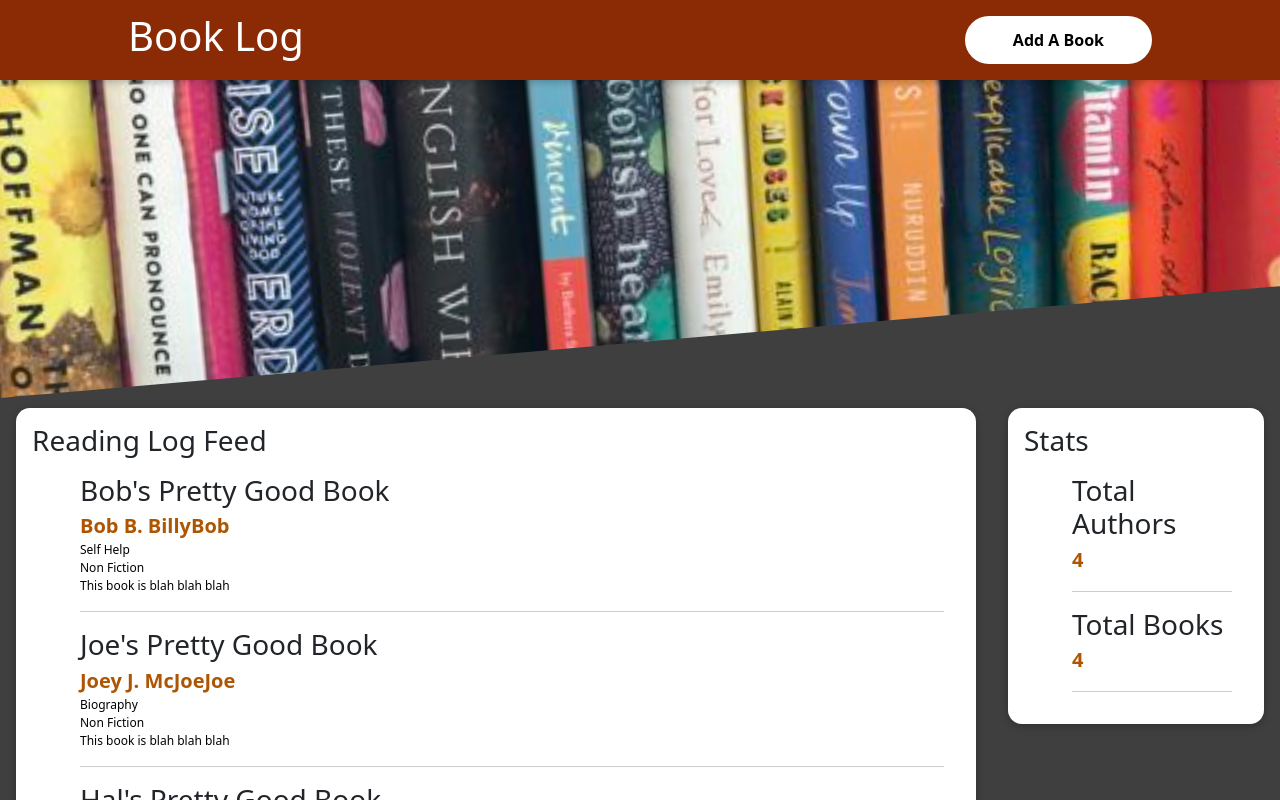
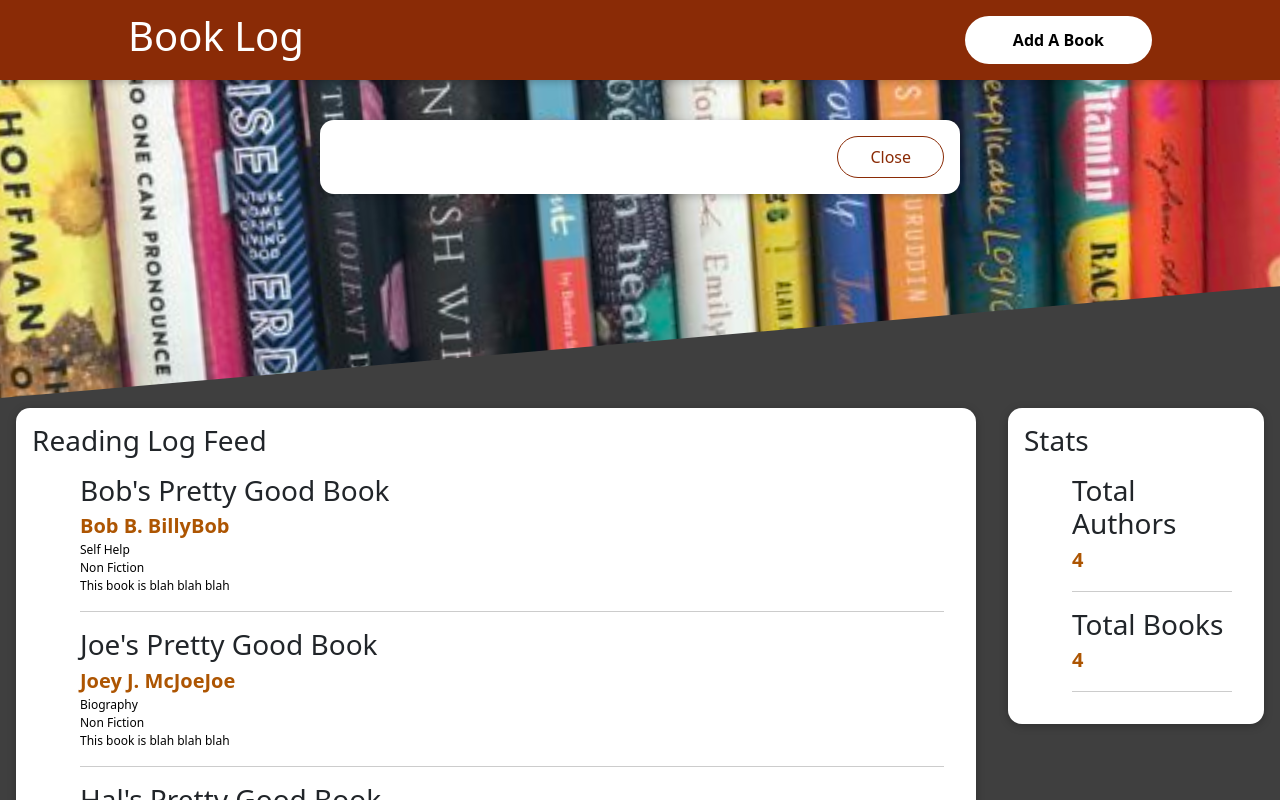
Before and after one commit to ipcampbell12/reading_log_react, a React (Create React App) app: page / in a window 1280 px wide. Both pictures are taken after a click on the button "Add A Book". Shown: the top 800 px of the page. Built offline with nearby package versions, Linux system fonts and the light colour scheme.

Commit message:
closing and opening modal

```diff
--- a/src/App.js
+++ b/src/App.js
@@ -4,6 +4,7 @@ import 'bootstrap/dist/css/bootstrap.min.css';
 import Header from './components/Layout/Header';
 import BookFeed from './components/MainView/BookFeed';
 import Stats from './components/MainView/Stats'
+import EntryForm from './components/EntryForm/EntryForm';
 
 
 function App() {
@@ -20,10 +21,10 @@ function App() {
 
   return (
     <div className='overall'>
-
-      <Header />
+      {displayEntryForm && <EntryForm onClose={hideEntryFormHandler} />}
+      <Header onShowEntryModal={showEntryFromHandler} />
       <main className='main'>
-        <BookFeed onShowEntryModal={showEntryFromHandler} />
+        <BookFeed />
         <Stats />
       </main>
     </div>
--- a/src/components/EntryForm/EntryForm.js
+++ b/src/components/EntryForm/EntryForm.js
@@ -0,0 +1,19 @@
+import React from 'react';
+
+import Modal from '../UI/Modal';
+import classes from './EntryForm.module.css'
+
+function EntryForm(props) {
+    return (
+        <Modal>
+            <div className={classes.actions}>
+                <button className={classes['button--alt']} onClose={props.onClose}>
+                    Close
+                </button>
+            </div>
+
+        </Modal>
+    );
+}
+
+export default EntryForm;
--- a/src/components/EntryForm/EntryForm.module.css
+++ b/src/components/EntryForm/EntryForm.module.css
@@ -0,0 +1,46 @@
+.cart-items {
+    list-style: none;
+    margin: 0;
+    padding: 0;
+    max-height: 20rem;
+    overflow: auto;
+}
+
+.total {
+    display: flex;
+    justify-content: space-between;
+    align-items: center;
+    font-weight: bold;
+    font-size: 1.5rem;
+    margin: 1rem 0;
+}
+
+.actions {
+    text-align: right;
+}
+
+.actions button {
+    font: inherit;
+    cursor: pointer;
+    background-color: transparent;
+    border: 1px solid #8a2b06;
+    padding: 0.5rem 2rem;
+    border-radius: 25px;
+    margin-left: 1rem;
+}
+
+.actions button:hover,
+.actions button:active {
+    background-color: #5a1a01;
+    border-color: #5a1a01;
+    color: white;
+}
+
+.actions .button--alt {
+    color: #8a2b06;
+}
+
+.actions .button {
+    background-color: #8a2b06;
+    color: white;
+}
--- a/src/components/UI/Modal.js
+++ b/src/components/UI/Modal.js
@@ -1,6 +1,6 @@
 import React from 'react';
 import { Fragment } from 'react';
-import { ReactDOM } from 'react';
+import ReactDOM from 'react-dom';
 import classes from './Modal.module.css'
 
 const Backdrop = (props) => {
@@ -21,7 +21,7 @@ const portalElement = document.getElementById('overlays');
 function Modal(props) {
     return (
         <Fragment>
-            {ReactDOM.createPortal(<Backdrop onClose={props.onClose} />)}
+            {ReactDOM.createPortal(<Backdrop onClose={props.onClose} />, portalElement)}
             {ReactDOM.createPortal(
                 <ModalOverlay>{props.children}</ModalOverlay>,
                 portalElement
--- a/src/index.js
+++ b/src/index.js
@@ -7,7 +7,9 @@ import App from './App';
 const root = ReactDOM.createRoot(document.getElementById('root'));
 root.render(
 
-  <App />
+  <React.StrictMode>
+    <App />
+  </React.StrictMode>
 
 );
 
```
